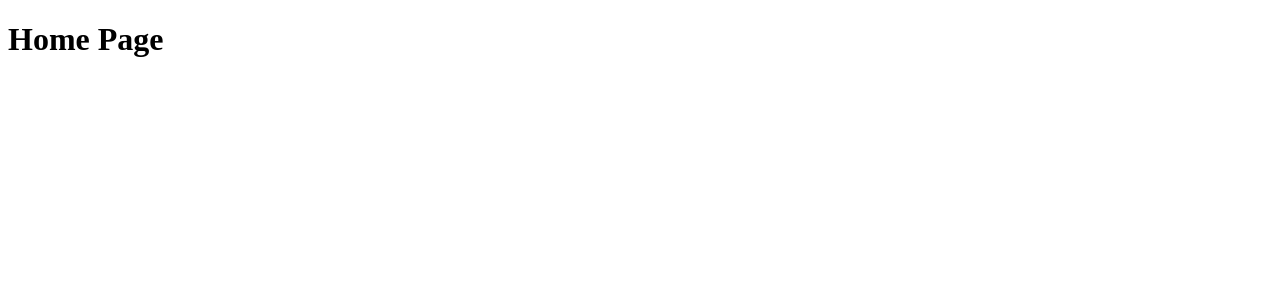
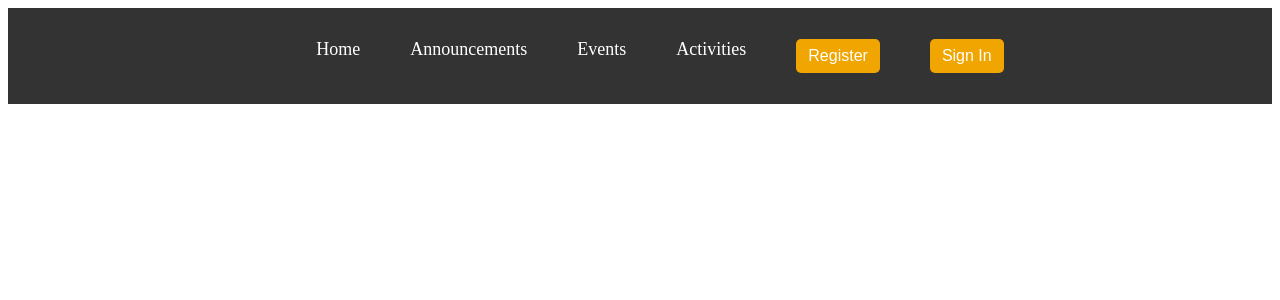
Before and after one commit to Mouhamad-gaye/Capstone-Frontend, a React (Vite) app: page / in a window 1280 px wide. Shown: the top 300 px of the page. Built offline with nearby package versions, Linux system fonts and the light colour scheme.

Commit message:
Navbar commit

```diff
--- a/package.json
+++ b/package.json
@@ -10,6 +10,7 @@
     "preview": "vite preview"
   },
   "dependencies": {
+    "bootstrap": "^5.3.6",
     "react": "^19.1.0",
     "react-dom": "^19.1.0",
     "react-router-dom": "^7.6.2"
--- a/src/App.jsx
+++ b/src/App.jsx
@@ -3,19 +3,22 @@ import { Route, Routes } from 'react-router-dom'
 import HomePage from './Pages/HomePage'
 import AnnouncementPage from './Pages/AnnouncementPage'
 import EventPage from './Pages/EventPage'
-import EntertainmentPage from './Pages/EntertainmentPage'
+import ActivityPage from './Pages/ActivityPage'
 import NotFoundPage from './Pages/NotFoundPage'
+import NavBar from './components/NavBar/NavBar'
+
 
 function App() {
 
 
   return (
     <>
+    <NavBar />
     <Routes>
       <Route path="/" element={<HomePage/>}/>
       <Route path="/news" element={<AnnouncementPage />}/>
       <Route path="/event" element={<EventPage />}/>
-      <Route path="/ent" element={<EntertainmentPage />}/>
+      <Route path="/activities" element={<ActivityPage />}/>
       <Route path="*" element={<NotFoundPage />}/>
     </Routes>
     </>
--- /dev/null
+++ b/src/Pages/ActivityPage.jsx
@@ -0,0 +1,3 @@
+export default function ActivityPage() {
+    return <h1>Entertainment</h1>
+}
--- a/src/Pages/EntertainmentPage.jsx
+++ /dev/null
@@ -1,3 +0,0 @@
-export default function EntertainmentPage() {
-    return <h1>Entertainment</h1>
-}
--- a/src/Pages/HomePage.jsx
+++ b/src/Pages/HomePage.jsx
@@ -1,3 +1,10 @@
+import { Link } from 'react-router-dom'
+
 export default function HomePage() {
-    return <h1>Home Page</h1>
+    return (
+        <div>
+
+        </div>
+
+    )
 }
--- /dev/null
+++ b/src/components/NavBar/Nav.module.css
@@ -0,0 +1,41 @@
+.mainNav {
+    background-color: #333;
+    padding: 15px;
+}
+
+.mainNav ul {
+    list-style: none;
+    display: flex;
+    justify-content: center;
+    gap: 20px;
+}
+
+.mainNav li {
+    position: relative;
+}
+
+.mainNav a {
+    text-decoration: none;
+    color: white;
+    font-size: 18px;
+    padding: 10px 15px;
+    transition: color 0.3s ease-in-out;
+}
+
+.mainNav a:hover {
+    color: #f0a500;
+}
+
+.mainNav button {
+    background-color: #f0a500;
+    border: none;
+    padding: 8px 12px;
+    font-size: 16px;
+    color: white;
+    border-radius: 5px;
+    cursor: pointer;
+}
+
+.mainNav button:hover {
+    background-color: #d48c00;
+}
--- /dev/null
+++ b/src/components/NavBar/NavBar.jsx
@@ -0,0 +1,33 @@
+import { Link } from "react-router-dom"
+import styles from './Nav.module.css'
+
+export default function NavBar() {
+    return (
+        <nav className={styles.mainNav}>
+            <ul>
+                <li>
+                    <Link to='/'>Home</Link>
+                </li>
+                <li>
+                    <Link to='/news'>Announcements</Link>
+                </li>
+                <li>
+                    <Link to='/events'>Events</Link>
+                </li>
+                <li>
+                    <Link to='/activities'>Activities</Link>
+                </li>
+                <li>
+                    <Link>
+                        <button>Register</button>
+                    </Link>
+                </li>
+                <li>
+                    <Link>
+                    <button>Sign In</button>
+                    </Link>
+                </li>
+            </ul>
+        </nav>
+    )
+}
```
Also changed, not shown: src/components/Form/RegistrationForm.jsx (added), src/components/Form/SignInForm.jsx (added), 1 other file (tests, documents, lock files or other folders).
